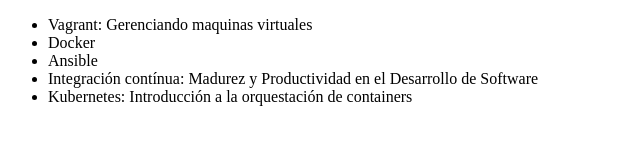
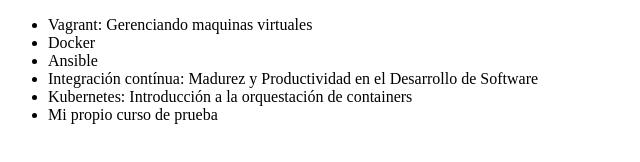
Before and after one commit to Dreyfuss80/alura-git, a plain HTML site: page index.html in a window 1280 px wide. Shown: the whole page, without its empty margins (0-640 px from the left). Drawn offline with Linux system fonts and the light colour scheme.

Commit message:
Probando el stash

```diff
--- a/index.html
+++ b/index.html
@@ -11,6 +11,7 @@
          <li> Ansible </li>
          <li> Integración contínua: Madurez y Productividad en el Desarrollo de Software </li>
          <li>Kubernetes: Introducción a la orquestación de containers</li>
+         <li>Mi propio curso de prueba</li>
      </ul>
 </body>
 </html>
```
